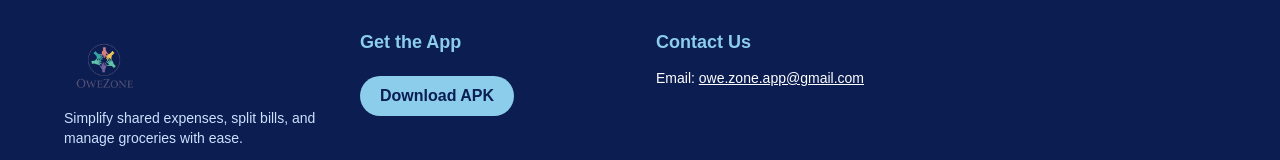
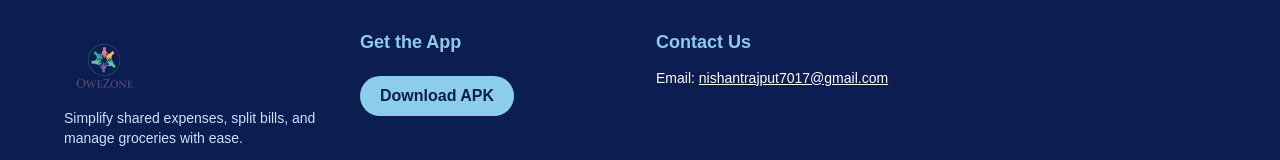
Before and after one commit to rajputnishant29/owezone, a Next.js app: page / in a window 1280 px wide. Shown: the part 2374-2534 px from the top of the page. Built offline with nearby package versions, Linux system fonts and the light colour scheme.

Commit message:
Google Verification

```diff
--- /dev/null
+++ b/public/google040d9bfc21b81077.html
@@ -0,0 +1 @@
+google-site-verification: google040d9bfc21b81077.html
--- a/src/app/components/Footer.tsx
+++ b/src/app/components/Footer.tsx
@@ -26,7 +26,7 @@ const Footer = () => {
         <div>
           <h3 className="text-lg font-semibold mb-3 text-[#8CCDEB]">Contact Us</h3>
           <p className="text-sm">
-            Email: <a href="mailto:owe.zone.app@gmail.com" className="underline">owe.zone.app@gmail.com</a>
+            Email: <a href="mailto:owe.zone.app@gmail.com" className="underline">nishantrajput7017@gmail.com</a>
           </p>
         </div>
       </div>
```
